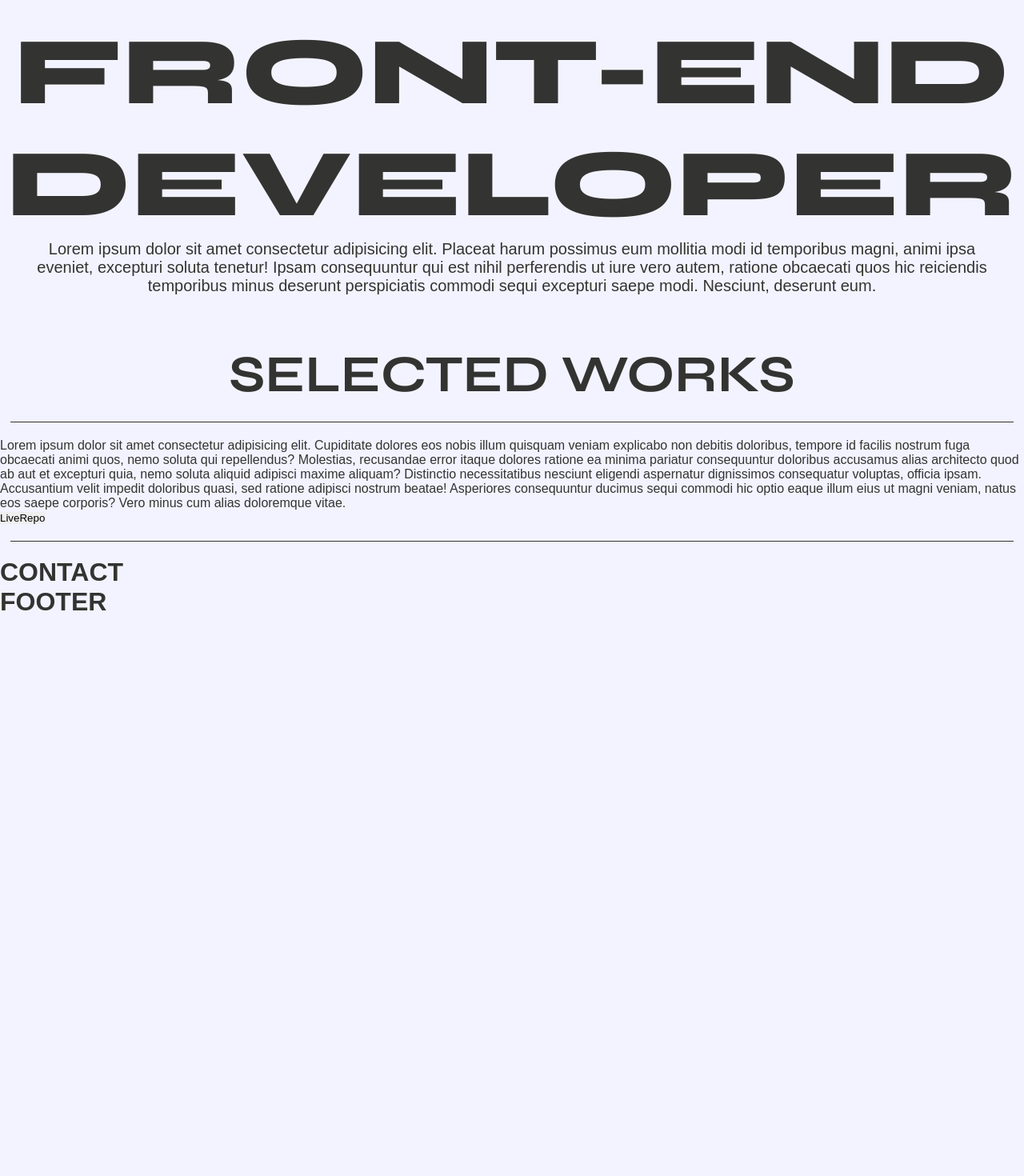
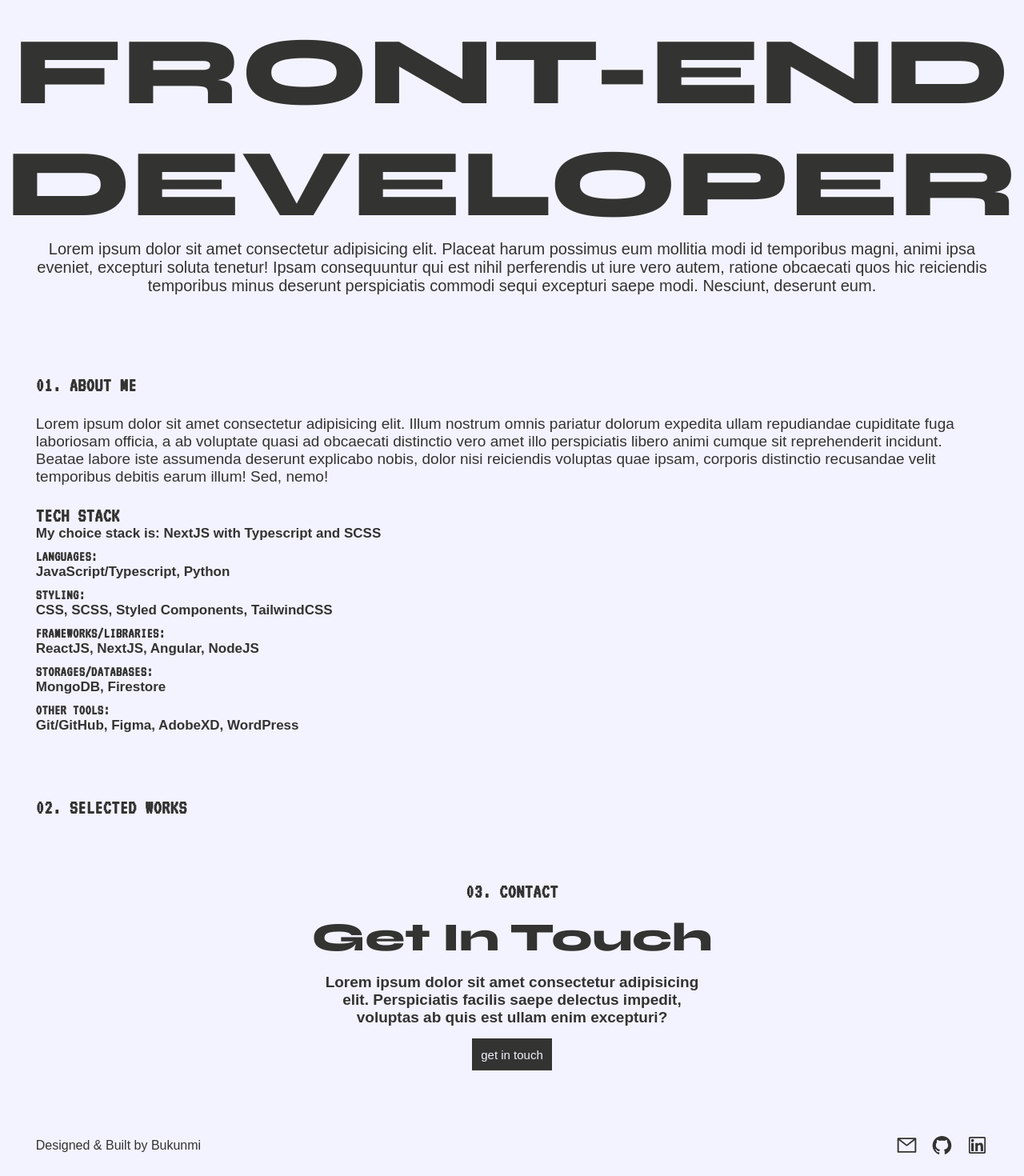
Before and after one commit to PhemiT/portfolio-v1, a Next.js app: page / in a window 1280 px wide. Shown: the part 137-1607 px from the top of the page at 80% size. Before the commit the page ends 908 px from the top, so only its background shows below. Built offline with nearby package versions, Linux system fonts and the light colour scheme; a web font is replaced by a local one.

Commit message:
Base setup + filler content

```diff
--- a/constants/ICONS.ts
+++ b/constants/ICONS.ts
@@ -1,3 +1,6 @@
 export default {
-    test: "M608 192h160v-192h-160c-123.514 0-224 100.486-224 224v96h-128v192h128v512h192v-512h160l32-192h-192v-96c0-17.346 14.654-32 32-32z",
+    mail: "M928 160H96c-17.7 0-32 14.3-32 32v640c0 17.7 14.3 32 32 32h832c17.7 0 32-14.3 32-32V192c0-17.7-14.3-32-32-32zm-40 110.8V792H136V270.8l-27.6-21.5l39.3-50.5l42.8 33.3h643.1l42.8-33.3l39.3 50.5l-27.7 21.5zM833.6 232L512 482L190.4 232l-42.8-33.3l-39.3 50.5l27.6 21.5l341.6 265.6a55.99 55.99 0 0 0 68.7 0L888 270.8l27.6-21.5l-39.3-50.5l-42.7 33.2z",
+    codelogo: "m709.6 210l.4-.2h.2L512 96L313.9 209.8h-.2l.7.3L151.5 304v416L512 928l360.5-208V304l-162.9-94zM482.7 843.6L339.6 761V621.4L210 547.8V372.9l272.7 157.3v313.4zM238.2 321.5l134.7-77.8l138.9 79.7l139.1-79.9l135.2 78l-273.9 158l-274-158zM814 548.3l-128.8 73.1v139.1l-143.9 83V530.4L814 373.1v175.2z",
+    github: "M511.6 76.3C264.3 76.2 64 276.4 64 523.5C64 718.9 189.3 885 363.8 946c23.5 5.9 19.9-10.8 19.9-22.2v-77.5c-135.7 15.9-141.2-73.9-150.3-88.9C215 726 171.5 718 184.5 703c30.9-15.9 62.4 4 98.9 57.9c26.4 39.1 77.9 32.5 104 26c5.7-23.5 17.9-44.5 34.7-60.8c-140.6-25.2-199.2-111-199.2-213c0-49.5 16.3-95 48.3-131.7c-20.4-60.5 1.9-112.3 4.9-120c58.1-5.2 118.5 41.6 123.2 45.3c33-8.9 70.7-13.6 112.9-13.6c42.4 0 80.2 4.9 113.5 13.9c11.3-8.6 67.3-48.8 121.3-43.9c2.9 7.7 24.7 58.3 5.5 118c32.4 36.8 48.9 82.7 48.9 132.3c0 102.2-59 188.1-200 212.9a127.5 127.5 0 0 1 38.1 91v112.5c.8 9 0 17.9 15 17.9c177.1-59.7 304.6-227 304.6-424.1c0-247.2-200.4-447.3-447.5-447.3z",
+    linkedin: "M847.7 112H176.3c-35.5 0-64.3 28.8-64.3 64.3v671.4c0 35.5 28.8 64.3 64.3 64.3h671.4c35.5 0 64.3-28.8 64.3-64.3V176.3c0-35.5-28.8-64.3-64.3-64.3zm0 736c-447.8-.1-671.7-.2-671.7-.3c.1-447.8.2-671.7.3-671.7c447.8.1 671.7.2 671.7.3c-.1 447.8-.2 671.7-.3 671.7zM230.6 411.9h118.7v381.8H230.6zm59.4-52.2c37.9 0 68.8-30.8 68.8-68.8a68.8 68.8 0 1 0-137.6 0c-.1 38 30.7 68.8 68.8 68.8zm252.3 245.1c0-49.8 9.5-98 71.2-98c60.8 0 61.7 56.9 61.7 101.2v185.7h118.6V584.3c0-102.8-22.2-181.9-142.3-181.9c-57.7 0-96.4 31.7-112.3 61.7h-1.6v-52.2H423.7v381.8h118.6V604.8z",
 }
--- /dev/null
+++ b/modules/About.tsx
@@ -0,0 +1,29 @@
+const About = () => {
+    return (
+        <div className="folio-about mg-container" id="about">
+            <div className="heading">
+                <h3><span>01.</span> About Me</h3>
+            </div>
+            <div className="about-body">
+                <p>Lorem ipsum dolor sit amet consectetur adipisicing elit. Illum nostrum omnis pariatur dolorum expedita ullam repudiandae cupiditate fuga laboriosam officia, a ab voluptate quasi ad obcaecati distinctio vero amet illo perspiciatis libero animi cumque sit reprehenderit incidunt. Beatae labore iste assumenda deserunt explicabo nobis, dolor nisi reiciendis voluptas quae ipsam, corporis distinctio recusandae velit temporibus debitis earum illum! Sed, nemo!</p>
+                <div className="stack heading">
+                    <h3>Tech Stack</h3>
+                    <p>My choice stack is: NextJS with Typescript and SCSS</p>
+                    <h4>Languages:</h4>
+                    <p>JavaScript/Typescript, Python</p>
+                    <h4>Styling:</h4>
+                    <p>CSS, SCSS, Styled Components, TailwindCSS</p>
+                    <h4>Frameworks/Libraries:</h4>
+                    <p>ReactJS, NextJS, Angular, NodeJS</p>
+                    <h4>Storages/Databases:</h4>
+                    <p>MongoDB, Firestore</p>
+                    <h4>Other tools:</h4>
+                    <p>Git/GitHub, Figma, AdobeXD, WordPress</p>
+
+                </div>
+            </div>
+        </div>
+    )
+}
+
+export default About
--- a/modules/Contact.tsx
+++ b/modules/Contact.tsx
@@ -1,7 +1,12 @@
 const Contact = () => {
     return (
         <>
-            <h1>CONTACT</h1>
+            <div className="folio-contact mg-container heading">
+                <h3>03. Contact</h3>
+                <h1>get in touch</h1>
+                <p>Lorem ipsum dolor sit amet consectetur adipisicing elit. Perspiciatis facilis saepe delectus impedit, voluptas ab quis est ullam enim excepturi?</p>
+                <button>get in touch</button>
+            </div>
         </>
     )
 }
--- a/modules/Footer.tsx
+++ b/modules/Footer.tsx
@@ -1,8 +1,26 @@
+import Icon from "../components/Icon"
+import ICONS from "../constants/ICONS"
+
+const socialLinks = [
+    {link: "mailto:phemiwrites@gmail.com" , icon: `${ICONS.mail}`},
+    {link: "https://github.com/PhemiT" , icon: `${ICONS.github}`},
+    {link: "https://www.linkedin.com/in/olubukunmi-olufemi-b7013122b" , icon: `${ICONS.linkedin}`}
+]
+
 const Footer = () => {
     return (
-        <>
-            <h1>FOOTER</h1>
-        </>
+        <div className="folio-footer mg-container">
+            <div className="attribution">
+                <a href="https://github.com/PhemiT/portfolio-v1">Designed & Built by Bukunmi</a>
+            </div>
+            <div className="socials">
+                {socialLinks.map((link) => {
+                    return (
+                        <a href={link.link} target="_blank" rel="noopener noreferrer"><Icon icon={link.icon} color="#333332" size={27} /></a>
+                    )
+                })}
+            </div>
+        </div>
     )
 }
 
--- a/modules/Nav.tsx
+++ b/modules/Nav.tsx
@@ -1,7 +1,10 @@
+import Icon from "../components/Icon"
+import ICONS from "../constants/ICONS"
+
 const linkItems = [
     {label: "Home", key: "#home"},
+    {label: "About", key: "#about"},
     {label:"Work", key: "#work"},
-    {label: "Resume", key: "resume"},
     {label: "Contact", key: "#contact"}
 ]
 
@@ -16,7 +19,7 @@ const Nav = () => {
     return (
         <div className="folio-nav">
             <div className="logo">
-                <h3>OLUBUKUNMI OLUFEMI</h3>
+                <h3><Icon icon={ICONS.codelogo} size={25} color="#333332" /> OLUBUKUNMI OLUFEMI</h3>
             </div>
             <div className="links">
                 {linkItems.map((item) => {
--- a/modules/Work.tsx
+++ b/modules/Work.tsx
@@ -1,10 +1,10 @@
 const Work = () => {
     return (
         <>
-            <div className="folio-work mg-container">
-                <h1>selected works</h1>
+            <div className="folio-work mg-container heading" id="work">
+                <h3>02. Selected Works</h3>
             </div>
-            <div className="folio-work-showcase">
+            {/* <div className="folio-work-showcase">
                 <div className="work-divider" />
                 <div className="selected-work">
                     <p>Lorem ipsum dolor sit amet consectetur adipisicing elit. Cupiditate dolores eos nobis illum quisquam veniam explicabo non debitis doloribus, tempore id facilis nostrum fuga obcaecati animi quos, nemo soluta qui repellendus? Molestias, recusandae error itaque dolores ratione ea minima pariatur consequuntur doloribus accusamus alias architecto quod ab aut et excepturi quia, nemo soluta aliquid adipisci maxime aliquam? Distinctio necessitatibus nesciunt eligendi aspernatur dignissimos consequatur voluptas, officia ipsam. Accusantium velit impedit doloribus quasi, sed ratione adipisci nostrum beatae! Asperiores consequuntur ducimus sequi commodi hic optio eaque illum eius ut magni veniam, natus eos saepe corporis? Vero minus cum alias doloremque vitae.</p>
@@ -12,7 +12,7 @@ const Work = () => {
                     <button>Repo</button>
                 </div>
                 <div className="work-divider" />
-            </div>
+            </div> */}
         </>
     )
 }
--- a/modules/index.tsx
+++ b/modules/index.tsx
@@ -3,3 +3,4 @@ export { default as Header } from "./Header"
 export { default as Work } from "./Work"
 export { default as Contact } from "./Contact"
 export { default as Footer} from "./Footer"
+export { default as About } from "./About"
--- a/pages/index.tsx
+++ b/pages/index.tsx
@@ -8,8 +8,11 @@ import {
     Header,
     Work,
     Contact,
-    Footer
+    Footer,
+    About
 } from "../modules"
+
+const favicon = <Icon icon={ICONS.codelogo} />
 
 const Home: NextPage = () => {
   return (
@@ -21,6 +24,7 @@ const Home: NextPage = () => {
       </Head>
       <Nav />
       <Header />
+      <About />
       <Work />
       <Contact />
       <Footer />
--- a/styles/_variables.scss
+++ b/styles/_variables.scss
@@ -15,6 +15,7 @@ $clr-bg: #F3F3FF;
 $container-lg: 93%;
 $container-md: 94%;
 $container-sm: 97%;
+$pd-univ: 25px;
 $hd-h1-norm: 65px;
 
 /* TRANSITIONS */
--- a/styles/globals.scss
+++ b/styles/globals.scss
@@ -47,6 +47,20 @@ body {
     margin: 0 auto;
 }
 
+.heading {
+    h3 {
+        font-family: $ff-pixel;
+        text-transform: uppercase;
+        font-size: 25px;
+        letter-spacing: .5px;
+    }
+}
+
+ p {
+    font-size: 19px;
+    font-weight: 500;
+ }
+
 /****************//****************/
 /* NAVBAR */
 /****************//****************/
@@ -57,6 +71,14 @@ body {
     justify-content: space-between;
     align-items: flex-start;
 
+    div[class="logo"] {
+        h3 {
+            display: flex;
+            align-items: center;
+            gap: 3px;
+        }
+    }
+
     div[class="links"] {
         display: flex;
         flex-direction: column;
@@ -64,7 +86,7 @@ body {
 
         a {
             text-transform: uppercase;
-            font-weight: 600;
+            font-weight: 700;
             transition: $hvr-transition;
 
             &:hover {
@@ -85,7 +107,7 @@ body {
     flex-direction: column;
     justify-content: center;
     align-items: center;
-    padding-block: 35px 60px;
+    padding-block: 35px 100px;
 
     h1 {
         font-family: $ff-heading;
@@ -106,15 +128,51 @@ body {
 /****************//****************/
 
 /****************//****************/
+/* ABOUT */
+/****************//****************/
+.folio-about {
+    div[class="heading"] {
+        span {
+            font-family: $ff-pixel;
+            text-transform: uppercase;
+            font-size: 25px;
+            letter-spacing: .5px;
+        }
+    }
+
+    div[class="about-body"] {
+        padding-block: 25px 80px;
+
+        >p {
+            padding-bottom: 25px;
+        }
+
+        .stack {
+            h4 {
+                font-family: $ff-pixel;
+                text-transform: uppercase;
+                font-size: 18px;
+                letter-spacing: .5px;
+                padding-top: 10px;
+            }
+
+            p {
+                font-size: 17px;
+                font-weight: 600;
+            }
+        }
+    }
+}
+
+/****************//****************/
+/* END OF ABOUT */
+/****************//****************/
+
+/****************//****************/
 /* WORK */
 /****************//****************/
 .folio-work {
-    h1 {
-        text-transform: uppercase;
-        font-size: $hd-h1-norm;
-        font-family: $ff-heading;
-        text-align: center;
-    }
+    padding-bottom: 80px;
 }
 
 .folio-work-showcase {
@@ -128,3 +186,63 @@ body {
 /****************//****************/
 /* END OF WORK */
 /****************//****************/
+
+/****************//****************/
+/* CONTACT */
+/****************//****************/
+.folio-contact {
+    display: flex;
+    flex-direction: column;
+    justify-content: center;
+    align-items: center;
+    padding-bottom: 80px;
+    gap: 15px;
+
+    h1 {
+        text-transform: capitalize;
+        font-family: $ff-heading;
+        font-weight: 800;
+        font-size: 50px;
+    }
+
+    p {
+        width: 40%;
+        text-align: center;
+        font-weight: 600;
+    }
+
+    button {
+        display: flex;
+        justify-content: center;
+        align-items: center;
+        width: 100px;
+        height: 40px;
+        font-size: 15px;
+        background-color: $clr-grey;
+        color: $clr-bg;
+        border: 0.5px solid transparent;
+        cursor: pointer;
+    }
+}
+/****************//****************/
+/* END OF CONTACT */
+/****************//****************/
+
+/****************//****************/
+/* FOOTER */
+/****************//****************/
+.folio-footer {
+    display: flex;
+    justify-content: space-between;
+    align-items: center;
+    padding-bottom: 25px;
+
+    .socials {
+        display: flex;
+        align-items: center;
+        gap: 17px;
+    }
+}
+/****************//****************/
+/* END OF FOOTER */
+/****************//****************/
```
